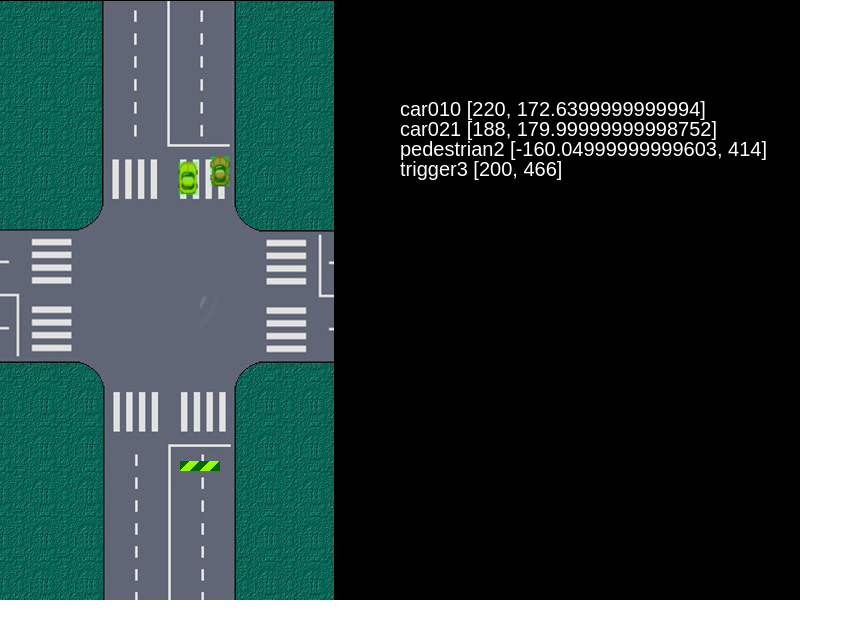
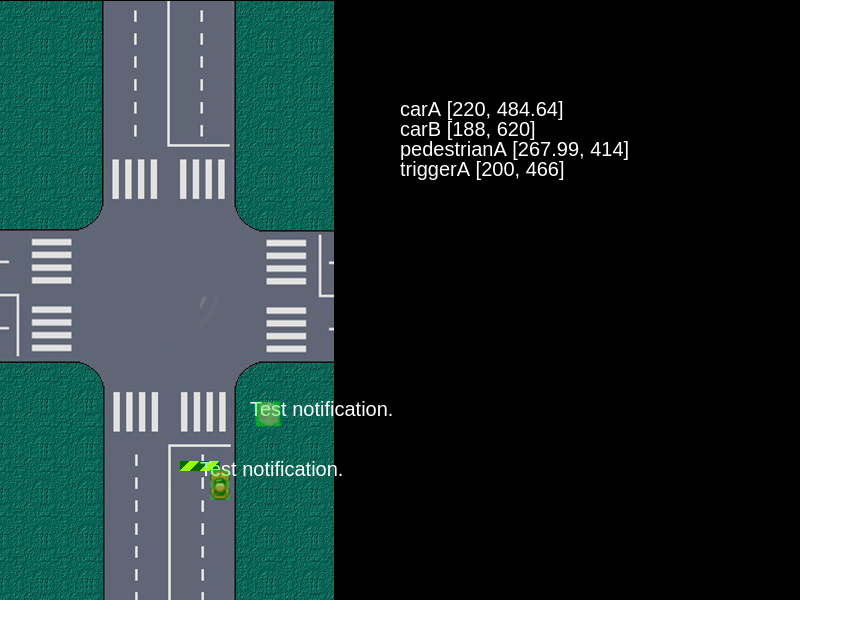
Before and after one commit to adamskopl/safeDrive, a plain HTML site: page index.html in a window 1280 px wide. Shown: the whole page, without its empty margins (0-863 px from the left). Drawn offline with Linux system fonts and the light colour scheme.

Commit message:
added stages manager for situation: starting velocities, starting positions, handlig collisions

```diff
--- a/index.html
+++ b/index.html
@@ -7,7 +7,10 @@
     <script src="src/phaser.min.js"></script>
     <script src="src/RoadObject.js"></script>
     <script src="src/RoadObjectFactory.js"></script>
+    <script src="src/SituationStagesManager.js"></script>
     <script src="src/Situation01.js"></script>
+    <script src="src/Situation01Init.js"></script>
+    <script src="src/Notification.js"></script>
     <style type="text/css">
         body {
             margin: 0;
@@ -47,7 +50,7 @@
                 game.add.sprite(0, 0, 'scene01');
 
                 roadObjectsFactory = new SafeDrive.RoadObjectFactory(game);
-                situation01 = new SafeDrive.Situation01(roadObjectsFactory);
+                situation01 = new Situation01(game, roadObjectsFactory);
             }
 
             function update() {
--- /dev/null
+++ b/src/Notification.js
@@ -0,0 +1,26 @@
+/**
+ * Notification: a positioned text box.
+ * @param {Object} game Phaser.Game
+ * @param {String} id   notification's id
+ * @param {String} text notification's text
+ * @param {Number} posX notification's pos x
+ * @param {Number} posY notification's pos y
+ */
+function Notification(game, id, text, posX, posY) {
+    this.id = id;
+    this.text = text;
+    this.x = posX;
+    this.y = posY;
+
+    var newText = game.add.text(this.x, this.y, this.text, {
+        font: "20px Arial",
+        fill: '#ffffff',
+        backgroundColor: 'rgb(0,255,0,0.25)' // not working...
+    });
+
+    newText.inputEnabled = true;
+    newText.input.enableDrag();
+    newText.visible = false;
+
+    this.textObject = newText;
+}
--- a/src/RoadObjectFactory.js
+++ b/src/RoadObjectFactory.js
@@ -4,12 +4,10 @@ SafeDrive.RoadObjectFactory = function (game) {
     this.game = game;
 };
 
-SafeDrive.RoadObjectFactory.prototype.create = function (spriteName, id) {
-    var uniqueName = spriteName + id;
+SafeDrive.RoadObjectFactory.prototype.create = function (uniqueName, spriteName) {
     var newSprite = this.roadObjectsGroup.create(0, 0, spriteName);
     var newRObject = new SafeDrive.RoadObject(uniqueName, newSprite, this.game);
     this.roadObjects[uniqueName] = newRObject;
-
     return newRObject;
 };
 
--- a/src/Situation01.js
+++ b/src/Situation01.js
@@ -1,19 +1,23 @@
-/*
-    Probably just 'Situation' with json passed
-*/
-SafeDrive.Situation01 = function (roadObjectsFactory) {
+/**
+ * Probably just 'Situation' with json passed
+ * @param {Object} game               Phaser.Game
+ * @param {Object} roadObjectsFactory road objects factory object
+ */
+function Situation01(game, roadObjectsFactory) {
 
+    this.game = game;
     this.roadObjectsFactory = roadObjectsFactory;
     this.checkedCollisions = new Object();
 
     for (var i = 0; i < situationPlan.length; i++) {
         var type = situationPlan[i].type;
         if (type === "roadObject") {
+            var name = situationPlan[i].name;
             var spriteName = situationPlan[i].sprite;
             var posX = situationPlan[i].posX;
             var posY = situationPlan[i].posY;
             var angle = situationPlan[i].angle;
-            var newRoadObject = this.roadObjectsFactory.create(spriteName, i);
+            var newRoadObject = this.roadObjectsFactory.create(name, spriteName);
 
             newRoadObject.setPos(posX, posY);
             newRoadObject.sprite.angle = angle;
@@ -32,12 +36,10 @@ SafeDrive.Situation01 = function (roadObjectsFactory) {
             console.log("loading: unknown type " + type);
         }
     }
-
-    // START MOVEMENT
-    this.roadObjectsFactory.get("car010").sprite.body.velocity.y = -80;
+    this.initStages();
 };
 
-SafeDrive.Situation01.prototype.handleCollisions = function (game) {
+Situation01.prototype.handleCollisions = function (game) {
     for (var i = 0; i < collisions.length; i++) {
         var pair = collisions[i];
         var sprite1 = this.roadObjectsFactory.get(pair[0]).sprite;
@@ -48,43 +50,36 @@ SafeDrive.Situation01.prototype.handleCollisions = function (game) {
     }
 };
 
-SafeDrive.Situation01.prototype.collisionHandler = function (sprite1, sprite2) {
+Situation01.prototype.collisionHandler = function (sprite1, sprite2) {
     this.addCheckedCollision(sprite1, sprite2);
-
-    if (sprite1.name === "trigger3") {
-        if (sprite2.name === "car010") {
-            this.roadObjectsFactory.get("car021").sprite.body.velocity.y = -100;
-        }
-        if (sprite2.name === "car021") {
-            this.roadObjectsFactory.get("pedestrian2").sprite.body.velocity.x = -150;
-        }
-    }
+    this.situationStagesManager.getStage(0).handleCollision(sprite1, sprite2);
 };
 
-SafeDrive.Situation01.prototype.addCheckedCollision = function (sprite1, sprite2) {
+Situation01.prototype.addCheckedCollision = function (sprite1, sprite2) {
     if (this.checkedCollisions[sprite1.name] === undefined) {
         this.checkedCollisions[sprite1.name] = new Object();
     }
     this.checkedCollisions[sprite1.name][sprite2.name] = true;
 }
 
-SafeDrive.Situation01.prototype.isCollisionChecked = function (sprite1, sprite2) {
+Situation01.prototype.isCollisionChecked = function (sprite1, sprite2) {
     if (this.checkedCollisions[sprite1.name] === undefined) return false;
     if (this.checkedCollisions[sprite1.name][sprite2.name] === undefined) return false;
     return true;
 };
 
 var collisions = [
-    ["pedestrian2", "car010"],
-    ["pedestrian2", "car021"],
-    ["trigger3", "car021"],
-    ["trigger3", "car010"]
-]
+    ["pedestrianA", "carA"],
+    ["pedestrianA", "carB"],
+    ["triggerA", "carA"],
+    ["triggerA", "carB"]
+];
 
 var situationPlan = [
     {
         "type": "roadObject",
         "sprite": "car01",
+        "name": "carA",
         "posX": 220,
         "posY": 570,
         "angle": -90
@@ -92,13 +87,15 @@ var situationPlan = [
     {
         "type": "roadObject",
         "sprite": "car02",
+        "name": "carB",
         "posX": 188,
-        "posY": 570,
+        "posY": 620,
         "angle": -90
     },
     {
         "type": "roadObject",
         "sprite": "pedestrian",
+        "name": "pedestrianA",
         "posX": 300,
         "posY": 414,
         "angle": 0
@@ -106,6 +103,7 @@ var situationPlan = [
     {
         "type": "roadObject",
         "sprite": "trigger",
+        "name": "triggerA",
         "posX": 200,
         "posY": 466,
         "angle": 0
--- /dev/null
+++ b/src/Situation01Init.js
@@ -0,0 +1,25 @@
+Situation01.prototype.initStages = function () {
+    this.situationStagesManager = new SituationStagesManager();
+
+    this.pedestrianASpeed = -30;
+
+    var stage = new SituationStage(this.game, this.roadObjectsFactory);
+
+    stage.addVelocity("carA", 0, -80);
+    stage.addVelocity("pedestrianA", this.pedestrianASpeed, 0);
+
+    stage.addCollisionHandler("triggerA", "carA",
+        function () {
+            this.getObject("carA").sprite.body.velocity.y = 0;
+            this.getObject("pedestrianA").sprite.body.velocity.x = 0;
+            this.getNotification("pedestrianNotification").textObject.visible = true;
+            this.getNotification("carANotification").textObject.visible = true;
+        }
+    );
+
+    stage.addNotification("pedestrianNotification", "Test notification.", 250, 400);
+    stage.addNotification("carANotification", "Test notification.", 200, 460);
+
+    this.situationStagesManager.pushNewStage(stage);
+    this.situationStagesManager.getStage(0).start();
+}
--- /dev/null
+++ b/src/SituationStagesManager.js
@@ -0,0 +1,117 @@
+function SituationStagesManager() {
+    this.stages = [];
+}
+
+SituationStagesManager.prototype.pushNewStage = function (newStage) {
+    this.stages.push(newStage);
+};
+
+/**
+ * Descdescdesc
+ * @param   {Number} stageNumber stage's number
+ * @returns {Object} SafeDrive.SituationStage
+ */
+SituationStagesManager.prototype.getStage = function (stageNumber) {
+    return this.stages[stageNumber];
+};
+
+/**
+ * SituationStage
+ * @param {Object} game               Phaser.Game
+ * @param {Object} roadObjectsFactory RoadObjectsFactory object
+ */
+function SituationStage(game, roadObjectsFactory) {
+    this.game = game;
+    this.roadObjectsFactory = roadObjectsFactory;
+    // dictionary(key: id of road object; value: pair of coordinates)
+    this.startingPositions = {};
+    // dictionary(key: id of road object; value: pair starting velocities)
+    this.startingVelocities = {};
+    // dictionary(key: id of first sprites' name; value: dictionary(key:id of the second sprite's name;
+    // value: function handling collision))
+    this.collisionHandlers = {};
+    this.notifications = {};
+
+    // initialize starting positions with given roadObjects array
+    for (var ro in this.roadObjectsFactory.roadObjects) {
+        this.startingPositions[ro] = {
+            x: roadObjectsFactory.roadObjects[ro].sprite.x,
+            y: roadObjectsFactory.roadObjects[ro].sprite.y
+        };
+    }
+}
+
+/**
+ * Add starting velocity to starting velocities dictionary. When stage starts, objects will have velocities applied.
+ * @param {String} roName road object's id
+ * @param {Number} velX   object's starting x velocity
+ * @param {Number} velY   object's starting y velocity
+ */
+SituationStage.prototype.addVelocity = function (roName, velX, velY) {
+    this.startingVelocities[roName] = {
+        x: velX,
+        y: velY
+    };
+};
+
+/**
+ * Add collision handler for given two sprites.
+ * @param {String}   sprite1Name      first sprite's name
+ * @param {String}   sprite2Name      secont sprite's name
+ * @param {Function} collisionHandler function called when sprites are colliding
+ */
+SituationStage.prototype.addCollisionHandler = function (sprite1Name, sprite2Name, collisionHandler) {
+    if (this.collisionHandlers[sprite1Name] === undefined) {
+        this.collisionHandlers[sprite1Name] = {};
+    }
+    this.collisionHandlers[sprite1Name][sprite2Name] = collisionHandler;
+};
+
+/**
+ * Start stage: apply positions, velocities.
+ */
+SituationStage.prototype.start = function () {
+    for (var objectKey in this.startingVelocities) {
+        var velX = this.startingVelocities[objectKey].x;
+        var velY = this.startingVelocities[objectKey].y;
+        this.roadObjectsFactory.get(objectKey).sprite.body.velocity.x = velX;
+        this.roadObjectsFactory.get(objectKey).sprite.body.velocity.y = velY;
+    }
+};
+
+/**
+ * Get RoadObject object from the factory.
+ * @param {String} roKey RoadObject object's name
+ */
+SituationStage.prototype.getObject = function (roKey) {
+    return this.roadObjectsFactory.roadObjects[roKey];
+};
+
+/**
+ * Add notification to this stage.
+ * @param {String} id notification's id
+ * @param {String} text notification's text
+ * @param {Number} posX notification's pos x
+ * @param {Number} posY notification's pos y
+ */
+SituationStage.prototype.addNotification = function (id, text, posX, posY) {
+    this.notifications[id] = new Notification(this.game, id, text, posX, posY);
+}
+
+SituationStage.prototype.getNotification = function (id) {
+    return this.notifications[id];
+};
+
+SituationStage.prototype.isFinished = function () {
+
+};
+
+SituationStage.prototype.handleCollision = function (sprite1, sprite2) {
+    if (this.collisionHandlers[sprite1.name] === undefined) {
+        return;
+    }
+    if (this.collisionHandlers[sprite1.name][sprite2.name] === undefined) {
+        return;
+    }
+    this.collisionHandlers[sprite1.name][sprite2.name].call(this);
+}
```
